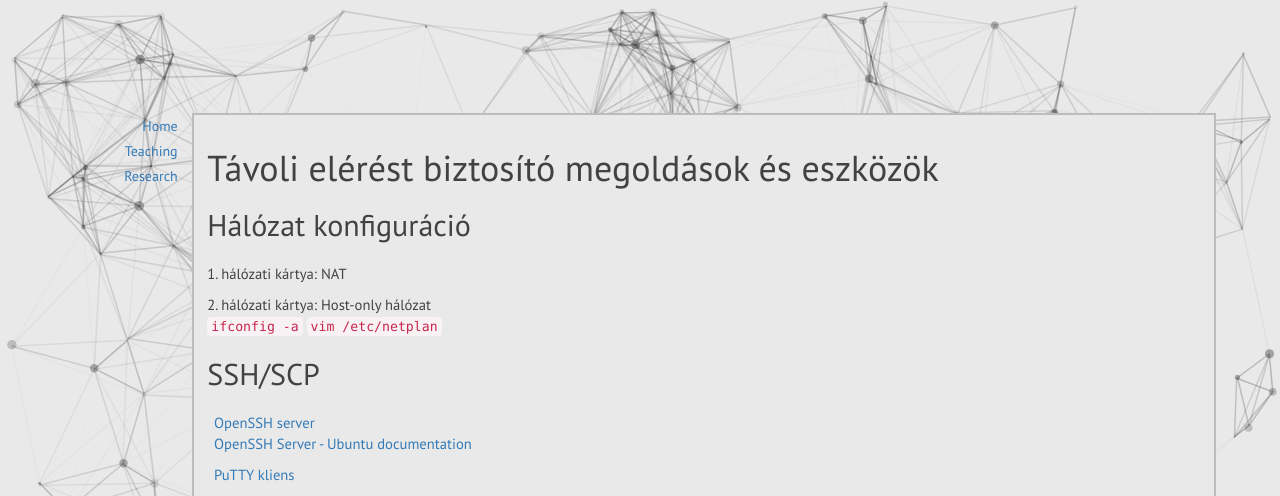
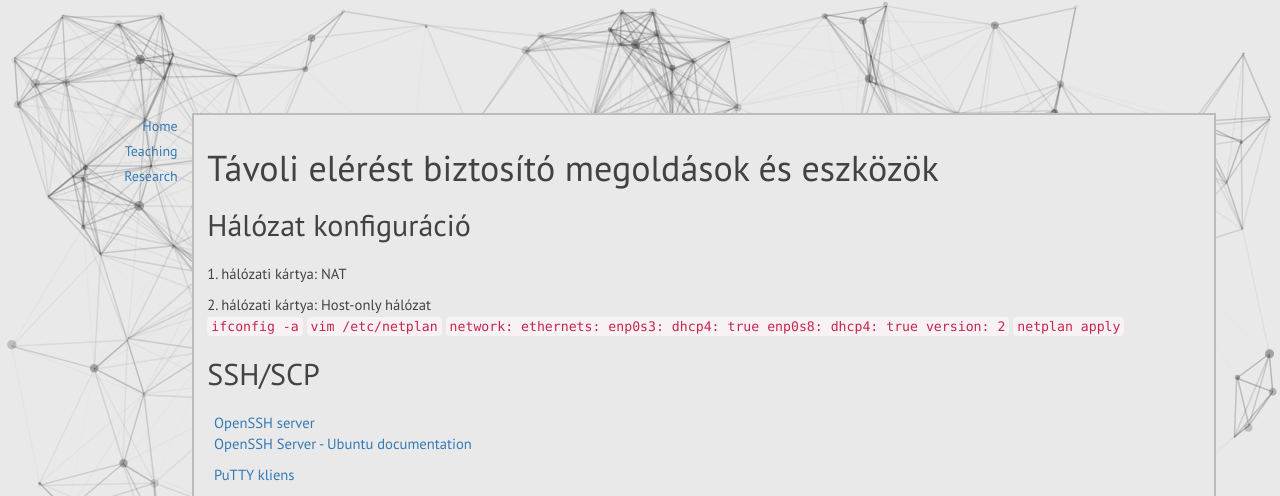
Before and after one commit to geryxyz/geryxyz, a Jekyll site: the page built from content/os-in-school/remote.html, in a window 1280 px wide. Shown: the top 496 px of the page. Built offline with Jekyll 4.4.1, drawn with Linux system fonts in a browser that asks for light colours; nearby versions of some CDN libraries; library files that are not in the unit come from our copies; grey boxes are pictures that could not be loaded.

Commit message:
Update remote.html

```diff
--- a/content/os-in-school/remote.html
+++ b/content/os-in-school/remote.html
@@ -7,7 +7,15 @@ layout: course
 <p>1. hálózati kártya: NAT</p>
 <p>2. hálózati kártya: Host-only hálózat<br/>
 <code>ifconfig -a</code>
-<code>vim /etc/netplan</code></p>
+<code>vim /etc/netplan</code>
+<code>network:
+    ethernets:
+        enp0s3:
+            dhcp4: true
+        enp0s8:
+            dhcp4: true
+    version: 2</code>
+<code>netplan apply</code></p>
 
 
 <h2>SSH/SCP</h2>
```
